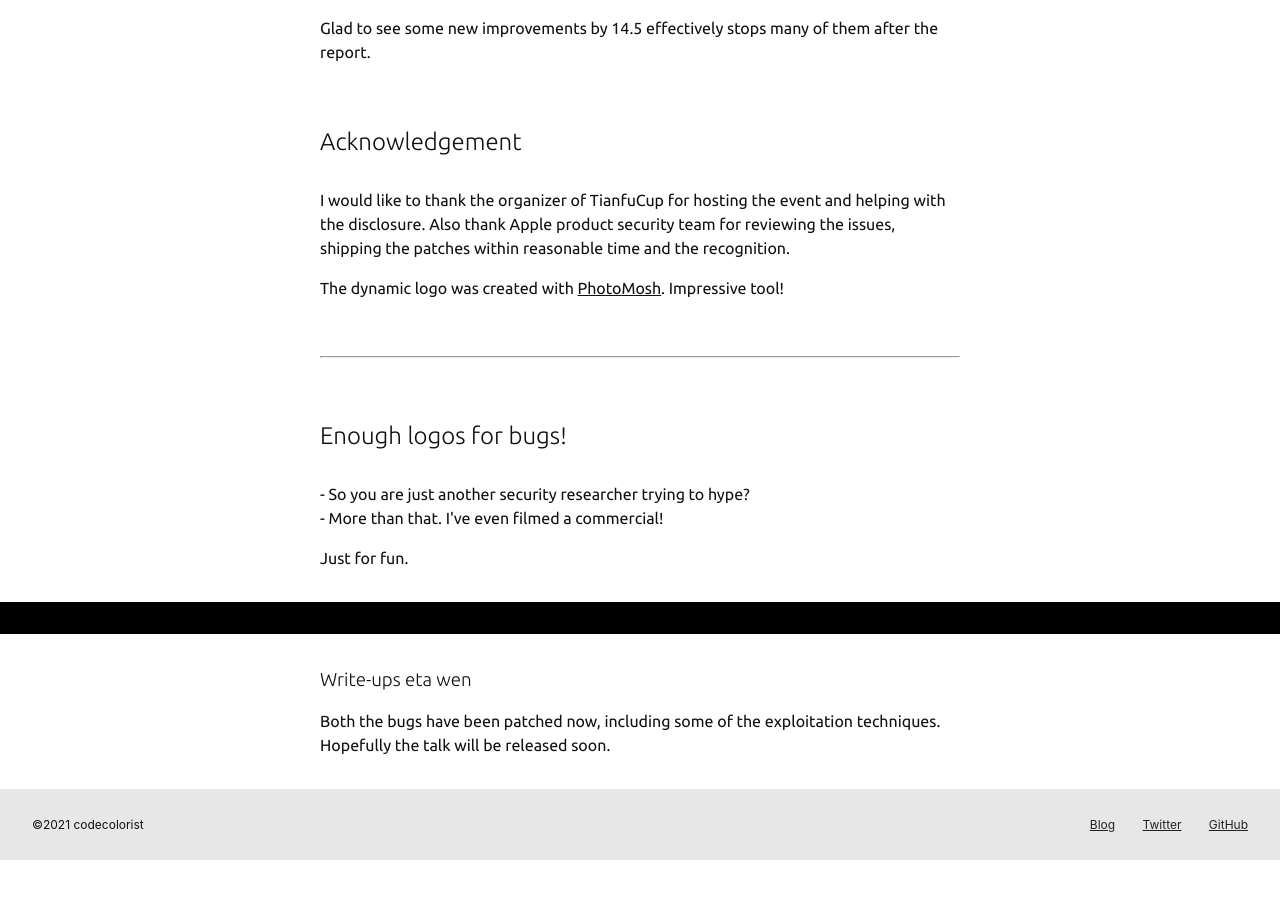
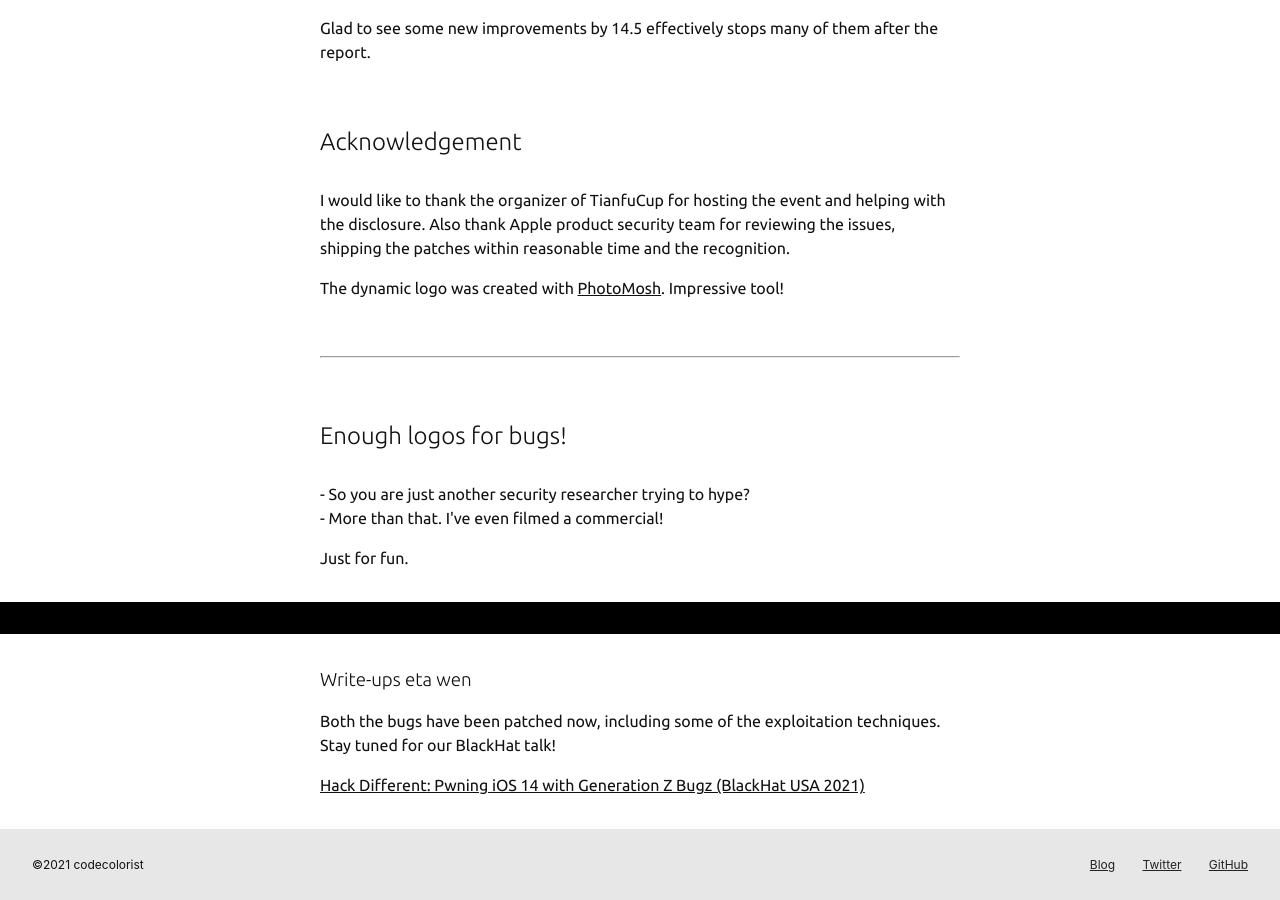
Before and after one commit to ChiChou/mistune, a Jekyll site: the page built from index.md, in a window 1280 px wide and 900 px high, scrolled down 4027 px. Built offline with Jekyll 4.4.1, drawn with Linux system fonts in a browser that asks for light colours; before the commit the page ends 4887 px from its top, so only the background shows below that; some of the changed text lies outside the part shown.

```diff
--- a/_layouts/default.html
+++ b/_layouts/default.html
@@ -32,6 +32,11 @@
 
         <h1 class="glitch" data-text="Mistune">Mistune</h1>
         <h2>Remote code execution vulnerabilities <br>that have been hiding for a decade</h2>
+        <p>
+          <a target="_blank" rel="noopener noreferrer"
+            href="https://www.blackhat.com/us-21/briefings/schedule/index.html?fbclid=IwAR3TWHTC1UXsa54x9VcdpG82Jdgd0QWgFYgAc5LWqUNxd6CWR6Hp9Dcpvqs#hack-different-pwning-ios--with-generation-z-bugz-23002">
+          Upcoming Presentation</a>
+        </p>
       </div>
     </article>
 
@@ -61,7 +66,12 @@
       <div class="container content">
         <h3>Write-ups eta wen</h3>
         <p>Both the bugs have been patched now, including some of the exploitation techniques.
-          Hopefully the talk will be released soon.</p>
+          Stay tuned for our BlackHat talk!</p>
+        <p>
+          <a target="_blank" rel="noopener noreferrer"
+            href="https://www.blackhat.com/us-21/briefings/schedule/index.html?fbclid=IwAR3TWHTC1UXsa54x9VcdpG82Jdgd0QWgFYgAc5LWqUNxd6CWR6Hp9Dcpvqs#hack-different-pwning-ios--with-generation-z-bugz-23002">
+          Hack Different: Pwning iOS 14 with Generation Z Bugz (BlackHat USA 2021)</a>
+        </p>
       </div>
     </article>
 
```
